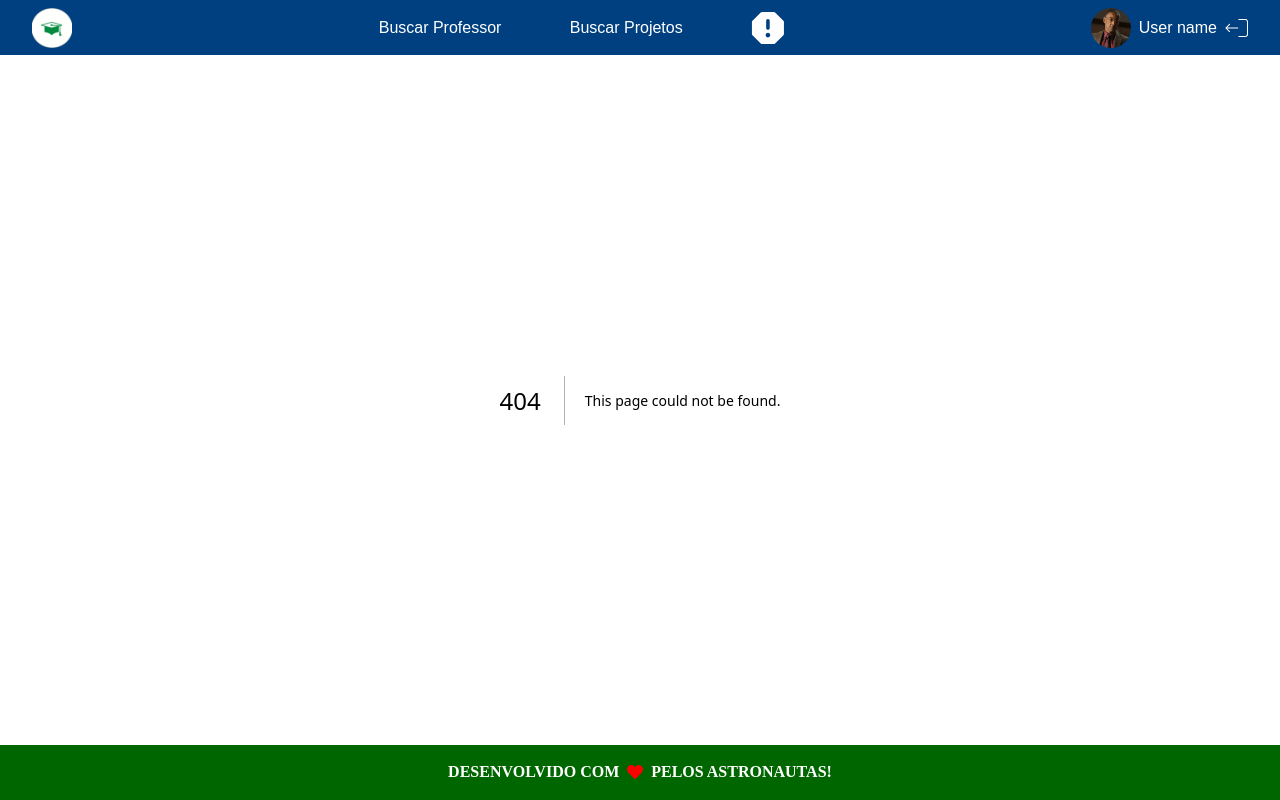
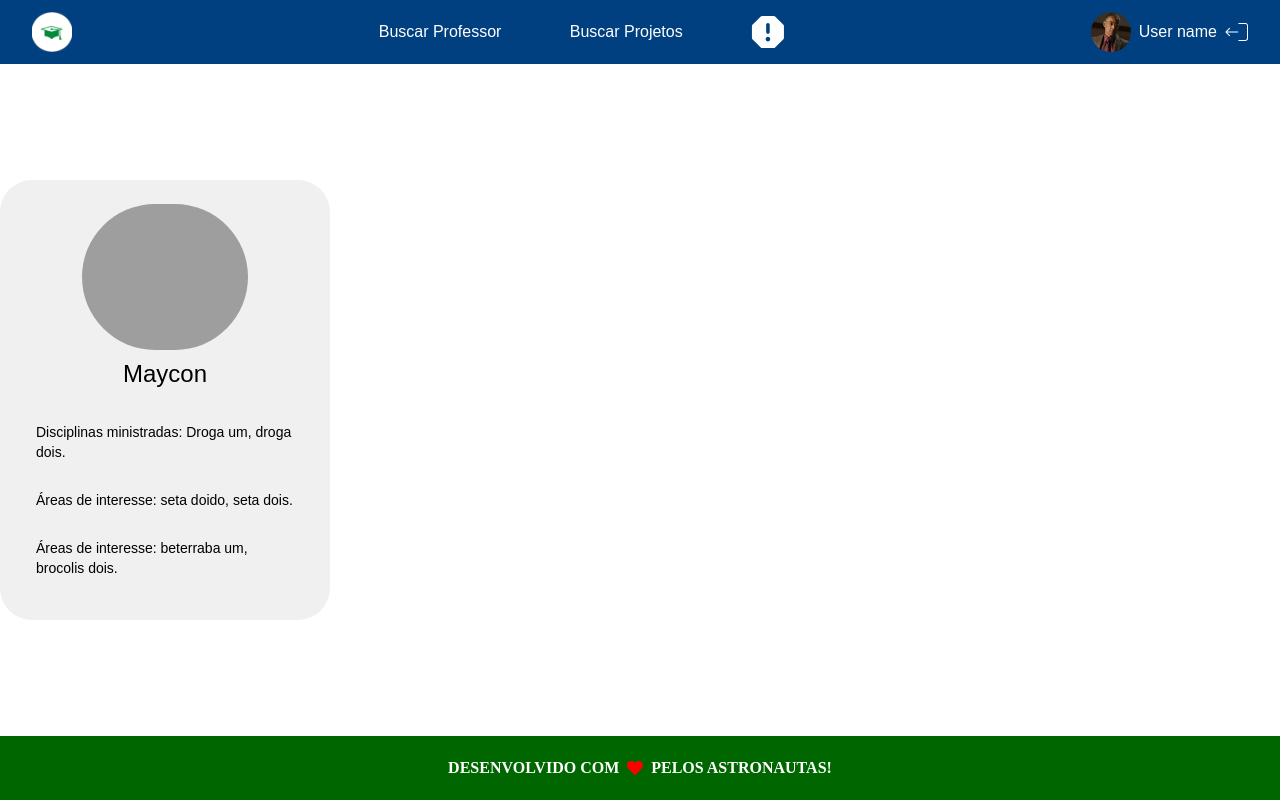
Before and after one commit to Cassio-hue/Forme-me, a Next.js app: page /EscolhaProfessor in a window 1280 px wide. Before the commit this address had no page. Built offline with nearby package versions, Linux system fonts and the light colour scheme; grey boxes are pictures that could not be loaded; a web font is replaced by a local one.

Commit message:
feat: Professor Card

```diff
--- a/package.json
+++ b/package.json
@@ -25,7 +25,7 @@
     "@emotion/react": "^11.11.1",
     "@emotion/styled": "^11.11.0",
     "@material-ui/core": "^4.12.4",
-    "@mui/material": "^5.13.4",
+    "@mui/material": "^5.13.5",
     "@types/node": "20.2.5",
     "@types/react": "18.2.8",
     "@types/react-dom": "18.2.4",
--- /dev/null
+++ b/src/app/EscolhaProfessor/page.tsx
@@ -0,0 +1,15 @@
+'use client'
+
+import { CardProfessor } from '../components/CardProfessor'
+
+export default function Page() {
+    return (
+        <CardProfessor
+            name={'Maycon'}
+            disciplines={['Droga um', 'droga dois']}
+            area_of_interest={['seta doido', 'seta dois']}
+            area_of_ocupation={['beterraba um', 'brocolis dois']}
+            image={'https://loremflickr.com/640/480'}
+        />
+    )
+}
--- a/src/app/components/CardProfessor.tsx
+++ b/src/app/components/CardProfessor.tsx
@@ -1,3 +1,4 @@
+import { Box } from '@mui/material'
 import Image from 'next/image'
 
 import { Photo } from './Photo'
@@ -19,15 +20,50 @@ export function CardProfessor({
 }: CardProfessorProps) {
     return (
         <div>
-            <Photo
-                alt="Foto do Professor"
-                height={160}
-                width={140}
-                src={image}
-            />
-            {disciplines.map((discipline, index) => (
-                <p key={index}>{discipline}</p>
-            ))}
+            <Box
+                className="pt-6"
+                sx={{
+                    width: 330,
+                    height: 440,
+                    borderRadius: 8,
+                    backgroundColor: '#F1F0F0',
+                    '&:hover': {
+                        backgroundColor: '#B6B6B6',
+                        opacity: [0.9, 0.8, 0.7],
+                        borderRadius: 8,
+                    },
+                }}
+            >
+                <div className="flex justify-center px-9">
+                    <div className="flex-col">
+                        <div className="flex justify-center">
+                            <Photo
+                                alt="Foto do Professor"
+                                height={146}
+                                width={166}
+                                src={image}
+                            />
+                        </div>
+                        <div className="pt-2 text-2xl flex justify-center">
+                            <p className="mb-4 font-basic">{name}</p>
+                        </div>
+                        <div className="pt-4 text-sm">
+                            <p className="mb-7 font-basic">
+                                Disciplinas ministradas:{' '}
+                                {disciplines.join(', ')}.
+                            </p>
+                            <p className="mb-7 font-basic">
+                                Áreas de interesse:{' '}
+                                {area_of_interest.join(', ')}.
+                            </p>
+                            <p className="mb-7 font-basic">
+                                Áreas de interesse:{' '}
+                                {area_of_ocupation.join(', ')}.
+                            </p>
+                        </div>
+                    </div>
+                </div>
+            </Box>
         </div>
     )
 }
```
Also changed, not shown: 1 other file (tests, documents, lock files or other folders).
